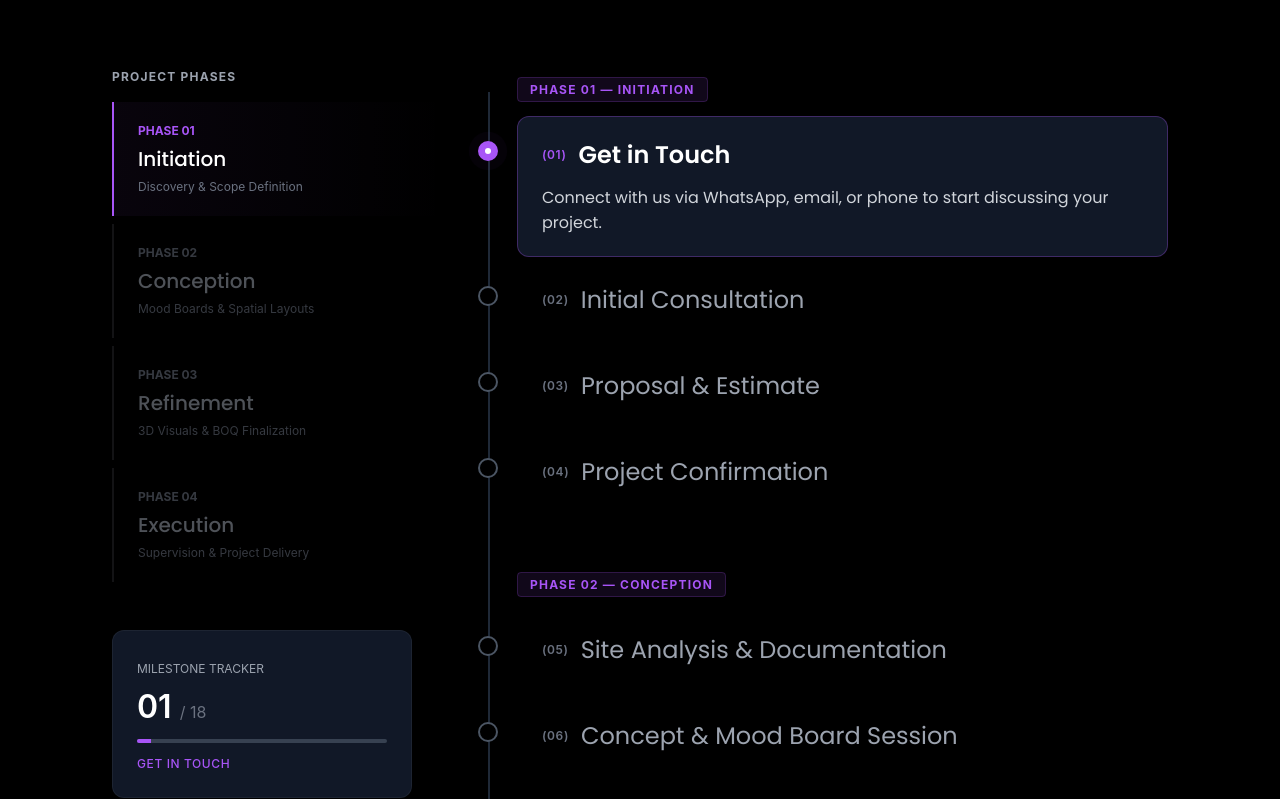
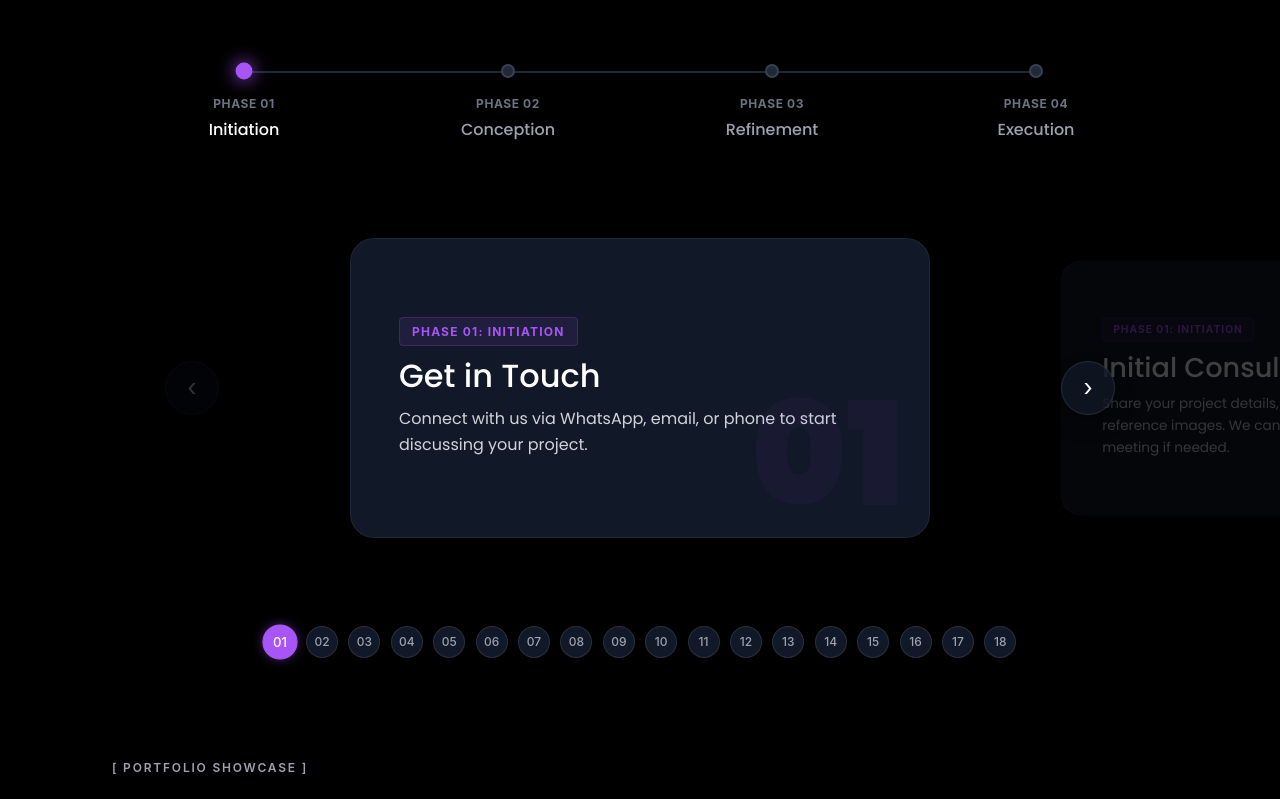
Before and after one commit to HgRakshitha/Interior_landingPage, a React (Create React App) app: page / in a window 1280 px wide. Shown: the part 6381-7180 px from the top of the page. Built offline with nearby package versions, Linux system fonts and the light colour scheme.

Commit message:
Redesign OurProcess to be a highly animated 3D horizontal carousel slide deck

```diff
--- a/src/sections/OurProcess.jsx
+++ b/src/sections/OurProcess.jsx
@@ -4,10 +4,10 @@ export default function OurProcess() {
   const [activeStep, setActiveStep] = useState(0);
 
   const phases = [
-    { name: 'Initiation', range: [0, 3], subtitle: 'Discovery & Scope Definition' },
-    { name: 'Conception', range: [4, 7], subtitle: 'Mood Boards & Spatial Layouts' },
-    { name: 'Refinement', range: [8, 11], subtitle: '3D Visuals & BOQ Finalization' },
-    { name: 'Execution', range: [12, 17], subtitle: 'Supervision & Project Delivery' }
+    { name: 'Initiation', range: [0, 3], subtitle: 'Discovery & Proposal' },
+    { name: 'Conception', range: [4, 7], subtitle: 'Design Conception' },
+    { name: 'Refinement', range: [8, 11], subtitle: 'Refinement & BOQ' },
+    { name: 'Execution', range: [12, 17], subtitle: 'Site Construction' }
   ];
 
   const stages = [
@@ -40,76 +40,218 @@ export default function OurProcess() {
 
   const activePhase = getPhaseForStep(activeStep);
 
-  const handlePhaseClick = (phaseIdx) => {
-    const firstStepOfPhase = phases[phaseIdx].range[0];
-    setActiveStep(firstStepOfPhase);
-
-    // Smooth scroll to the phase header
-    const element = document.getElementById(`phase-header-${phaseIdx}`);
-    if (element) {
-      const yOffset = -120; // offset to account for navbar or top padding
-      const y = element.getBoundingClientRect().top + window.pageYOffset + yOffset;
-      window.scrollTo({ top: y, behavior: 'smooth' });
+  const nextStep = () => {
+    if (activeStep < stages.length - 1) {
+      setActiveStep(prev => prev + 1);
     }
   };
 
+  const prevStep = () => {
+    if (activeStep > 0) {
+      setActiveStep(prev => prev - 1);
+    }
+  };
+
+  const jumpToPhase = (phaseIdx) => {
+    setActiveStep(phases[phaseIdx].range[0]);
+  };
+
   return (
-    <section className="section py-6 my-0" id="process" style={{ backgroundColor: '#000000', position: 'relative' }}>
-      {/* Global CSS for Animations and Custom Layouts */}
+    <section className="section py-6 my-0" id="process" style={{ backgroundColor: '#000000', position: 'relative', overflow: 'hidden' }}>
+
+      {/* Dynamic Design Style definitions */}
       <style>{`
-        .phase-indicator {
+        .phase-node {
           cursor: pointer;
-          padding: 1.25rem 1.5rem;
-          border-left: 2px solid #27272A;
-          transition: all 0.4s ease;
-          opacity: 0.5;
+          position: relative;
+          text-align: center;
+          z-index: 5;
+          transition: all 0.3s ease;
+          flex: 1;
         }
 
-        .phase-indicator.active {
-          border-left-color: #A855F7;
-          opacity: 1;
-          background: linear-gradient(90deg, rgba(168, 85, 247, 0.05) 0%, rgba(0,0,0,0) 100%);
+        .phase-node-circle {
+          width: 14px;
+          height: 14px;
+          border-radius: 50%;
+          background-color: #1F2937;
+          border: 2px solid #374151;
+          margin: 0 auto 0.75rem auto;
+          transition: all 0.4s ease;
         }
 
-        .step-card {
-          background-color: transparent;
-          border-radius: 12px;
-          padding: 1.25rem 1.5rem;
-          margin-bottom: 0.25rem;
-          transition: all 0.4s cubic-bezier(0.25, 1, 0.5, 1);
-          border: 1px solid transparent;
-          position: relative;
+        .phase-node.active .phase-node-circle {
+          background-color: #A855F7;
+          border-color: #A855F7;
+          box-shadow: 0 0 15px #A855F7;
+          transform: scale(1.2);
         }
 
-        .step-card:hover, .step-card.active {
-          background-color: #111827;
-          border-color: rgba(168, 85, 247, 0.15);
-          box-shadow: 0 10px 25px -10px rgba(0, 0, 0, 0.5);
+        .phase-node.active h4 {
+          color: #FFFFFF !important;
         }
 
-        .step-card.active {
-          border-color: rgba(168, 85, 247, 0.3);
+        .phase-node.active p {
+          color: #A855F7 !important;
         }
 
-        @keyframes pulse-glow {
-          0% {
-            box-shadow: 0 0 0 0 rgba(168, 85, 247, 0.4);
+        .carousel-track {
+          position: relative;
+          height: 380px;
+          width: 100%;
+          display: flex;
+          align-items: center;
+          justify-content: center;
+          margin: 3rem 0;
         }
-          70% {
-            box-shadow: 0 0 0 10px rgba(168, 85, 247, 0);
+
+        .carousel-card {
+          position: absolute;
+          width: 580px;
+          height: 300px;
+          background-color: #111827;
+          border: 1px solid rgba(255, 255, 255, 0.06);
+          border-radius: 24px;
+          padding: 3rem;
+          display: flex;
+          flex-direction: column;
+          justify-content: center;
+          transition: all 0.6s cubic-bezier(0.25, 1, 0.3, 1);
+          box-shadow: 0 4px 30px rgba(0, 0, 0, 0.4);
         }
-          100% {
-            box-shadow: 0 0 0 0 rgba(168, 85, 247, 0);
+
+        .carousel-card-bg-num {
+          position: absolute;
+          right: 25px;
+          bottom: 10px;
+          font-size: 9rem;
+          font-weight: 900;
+          color: rgba(255, 255, 255, 0.025);
+          line-height: 1;
+          pointer-events: none;
+          font-family: 'Poppins', sans-serif;
+          user-select: none;
+          transition: color 0.4s ease;
+        }
+
+        .carousel-card.active .carousel-card-bg-num {
+          color: rgba(168, 85, 247, 0.05);
+        }
+
+        .carousel-arrow {
+          position: absolute;
+          top: 50%;
+          transform: translateY(-50%);
+          width: 54px;
+          height: 54px;
+          border-radius: 50%;
+          background-color: rgba(17, 24, 39, 0.8);
+          border: 1px solid rgba(255, 255, 255, 0.1);
+          color: #FFFFFF;
+          font-size: 1.5rem;
+          display: flex;
+          align-items: center;
+          justify-content: center;
+          cursor: pointer;
+          transition: all 0.3s ease;
+          z-index: 20;
+          box-shadow: 0 10px 20px rgba(0,0,0,0.3);
+        }
+
+        .carousel-arrow:hover:not(.disabled) {
+          background-color: #A855F7;
+          border-color: #A855F7;
+          box-shadow: 0 0 15px rgba(168, 85, 247, 0.5);
+          transform: translateY(-50%) scale(1.08);
+        }
+
+        .carousel-arrow.disabled {
+          opacity: 0.2;
+          cursor: not-allowed;
+        }
+
+        .carousel-arrow.prev {
+          left: 5%;
+        }
+
+        .carousel-arrow.next {
+          right: 5%;
+        }
+
+        .dots-row {
+          display: flex;
+          justify-content: center;
+          align-items: center;
+          gap: 0.65rem;
+          flex-wrap: wrap;
+          max-width: 800px;
+          margin: 0 auto;
+        }
+
+        .dot-button {
+          width: 32px;
+          height: 32px;
+          border-radius: 50%;
+          background-color: #111827;
+          border: 1px solid rgba(255, 255, 255, 0.1);
+          color: #9CA3AF;
+          font-size: 0.75rem;
+          font-weight: 500;
+          cursor: pointer;
+          display: flex;
+          align-items: center;
+          justify-content: center;
+          transition: all 0.3s ease;
+        }
+
+        .dot-button:hover {
+          border-color: rgba(168, 85, 247, 0.5);
+          color: #FFFFFF;
+        }
+
+        .dot-button.active {
+          background-color: #A855F7;
+          border-color: #A855F7;
+          color: #FFFFFF;
+          box-shadow: 0 0 10px rgba(168, 85, 247, 0.4);
+          transform: scale(1.1);
+        }
+
+        @media screen and (max-width: 1024px) {
+          .carousel-card {
+            width: 480px;
+            padding: 2.5rem;
           }
         }
 
-        .glow-dot {
-          animation: pulse-glow 2s infinite;
+        @media screen and (max-width: 768px) {
+          .carousel-card {
+            width: 88%;
+            height: 290px;
+            padding: 2rem;
           }
-
-        .desc-collapse {
-          overflow: hidden;
-          transition: max-height 0.4s cubic-bezier(0.25, 1, 0.5, 1), opacity 0.4s ease;
+          .carousel-card:not(.active) {
+            opacity: 0 !important;
+            transform: scale(0.8) !important;
+            pointer-events: none;
+          }
+          .carousel-arrow {
+            top: auto;
+            bottom: -80px;
+            transform: none;
+          }
+          .carousel-arrow:hover {
+            transform: scale(1.05);
+          }
+          .carousel-arrow.prev {
+            left: 25%;
+          }
+          .carousel-arrow.next {
+            right: 25%;
+          }
+          .dots-row {
+            margin-top: 6.5rem;
+          }
         }
       `}</style>
 
@@ -122,7 +264,7 @@ export default function OurProcess() {
           </span>
         </div>
 
-        {/* Header Title */}
+        {/* Section Heading */}
         <div className="columns is-desktop mb-6">
           <div className="column is-6">
             <h2 className="title" style={{
@@ -133,233 +275,182 @@ export default function OurProcess() {
               color: '#FFFFFF',
               margin: 0
             }}>
-              A structured path <br />
-              <span className="serif-italic pr-2" style={{ color: '#A855F7', fontStyle: 'italic' }}>from vision</span> to reality.
+              A fluid showcase <br />
+              <span className="serif-italic pr-2" style={{ color: '#A855F7', fontStyle: 'italic' }}>of our design</span> roadmap.
             </h2>
           </div>
           <div className="column is-6 is-flex is-align-items-flex-end">
             <p className="is-size-6" style={{ color: '#D1D5DB', lineHeight: '1.7', fontFamily: 'Poppins, sans-serif', maxWidth: '450px' }}>
-              We divide the interior design journey into 18 steps across 4 major phases. Hover over a milestone or use the dynamic progress guide to explore our flow.
+              Explore the 18 milestones of our bespoke design workflow. Click the phases or step numbers to trace our interactive roadmap.
             </p>
           </div>
         </div>
 
-        {/* Main Content Area */}
-        <div className="columns is-desktop mt-6">
+        {/* Phase Timeline Header */}
+        <div style={{ position: 'relative', marginTop: '3.5rem', marginBottom: '3.5rem' }}>
+          {/* Horizontal connecting line */}
+          <div style={{
+            position: 'absolute',
+            top: '7px',
+            left: '12.5%',
+            right: '12.5%',
+            height: '2px',
+            backgroundColor: '#1F2937',
+            zIndex: 1
+          }} />
+          <div style={{
+            position: 'absolute',
+            top: '7px',
+            left: '12.5%',
+            width: `${(activePhase / 3) * 75}%`,
+            height: '2px',
+            backgroundColor: '#A855F7',
+            transition: 'width 0.5s ease',
+            zIndex: 2
+          }} />
 
-          {/* Left Column: Sticky Phase Indicators (Hides on Mobile/Tablet) */}
-          <div className="column is-4-desktop is-hidden-touch">
-            <div style={{ position: 'sticky', top: '120px' }}>
-              <p className="is-size-7 has-text-weight-bold mb-4" style={{ color: '#9CA3AF', letterSpacing: '0.1em' }}>
-                PROJECT PHASES
-              </p>
-
-              <div className="is-flex is-flex-direction-column" style={{ gap: '0.5rem' }}>
+          {/* Phase Nodes */}
+          <div className="is-flex" style={{ width: '100%' }}>
             {phases.map((phase, idx) => (
               <div
                 key={idx}
-                    className={`phase-indicator ${activePhase === idx ? 'active' : ''}`}
-                    onClick={() => handlePhaseClick(idx)}
+                className={`phase-node ${activePhase === idx ? 'active' : ''}`}
+                onClick={() => jumpToPhase(idx)}
               >
-                    <span className="is-size-7 has-text-weight-bold" style={{ color: activePhase === idx ? '#A855F7' : '#6B7280', display: 'block', marginBottom: '0.25rem' }}>
+                <div className="phase-node-circle" />
+                <span className="is-size-7 has-text-weight-bold" style={{ color: '#6B7280', letterSpacing: '0.05em' }}>
                   PHASE 0{idx + 1}
                 </span>
-                    <h3 className="is-size-5" style={{ color: activePhase === idx ? '#FFFFFF' : '#9CA3AF', fontFamily: 'Poppins, sans-serif', fontWeight: 500 }}>
+                <h4 className="is-size-6 is-hidden-mobile" style={{ color: '#9CA3AF', fontFamily: 'Poppins, sans-serif', fontWeight: 500, marginTop: '0.25rem' }}>
                   {phase.name}
-                    </h3>
-                    <p className="is-size-7 mt-1" style={{ color: '#6B7280' }}>
-                      {phase.subtitle}
-                    </p>
+                </h4>
               </div>
             ))}
           </div>
-
-              {/* Progress Tracker Card */}
-              <div className="mt-6 p-5" style={{ backgroundColor: '#111827', borderRadius: '12px', border: '1px solid rgba(255,255,255,0.05)', maxWidth: '300px' }}>
-                <span className="is-size-7" style={{ color: '#9CA3AF' }}>MILESTONE TRACKER</span>
-                <h4 className="is-size-3 mt-1 mb-2" style={{ color: '#FFFFFF', fontWeight: 600 }}>
-                  {stages[activeStep].num} <span className="is-size-6" style={{ color: '#6B7280', fontWeight: 400 }}>/ 18</span>
-                </h4>
-                <div style={{ width: '100%', height: '4px', backgroundColor: '#374151', borderRadius: '2px', overflow: 'hidden' }}>
-                  <div style={{ width: `${((activeStep + 1) / 18) * 100}%`, height: '100%', backgroundColor: '#A855F7', transition: 'width 0.4s ease' }} />
-                </div>
-                <p className="is-size-7 mt-3" style={{ color: '#A855F7', fontWeight: 500, textTransform: 'uppercase', letterSpacing: '0.05em' }}>
-                  {stages[activeStep].title}
-                </p>
-              </div>
-            </div>
         </div>
 
-          {/* Right Column: Stages Timeline */}
-          <div className="column is-8-desktop">
+        {/* 3D Carousel Stage */}
+        <div style={{ position: 'relative', width: '100%' }}>
 
-            {/* Horizontal Phase Tabs for Mobile/Tablet */}
-            <div className="is-hidden-desktop mb-6 pb-2" style={{ display: 'flex', overflowX: 'auto', gap: '1rem', borderBottom: '1px solid #27272A' }}>
-              {phases.map((phase, idx) => (
+          {/* Left Arrow */}
           <button
+            className={`carousel-arrow prev ${activeStep === 0 ? 'disabled' : ''}`}
+            onClick={prevStep}
+            aria-label="Previous step"
+          >
+            &#8249;
+          </button>
+
+          {/* Carousel Track */}
+          <div className="carousel-track">
+            {stages.map((stage, idx) => {
+              const diff = idx - activeStep;
+              let transformStyle = '';
+              let opacity = 0;
+              let zIndex = 1;
+              let pointerEvents = 'auto';
+
+              if (diff === 0) {
+                // Active Card
+                transformStyle = 'translateX(0) scale(1)';
+                opacity = 1;
+                zIndex = 10;
+              } else if (diff === -1) {
+                // Left Preview Card
+                transformStyle = 'translateX(-115%) scale(0.85)';
+                opacity = 0.25;
+                zIndex = 5;
+                pointerEvents = 'none';
+              } else if (diff === 1) {
+                // Right Preview Card
+                transformStyle = 'translateX(115%) scale(0.85)';
+                opacity = 0.25;
+                zIndex = 5;
+                pointerEvents = 'none';
+              } else if (diff < -1) {
+                // Hidden Left
+                transformStyle = 'translateX(-150%) scale(0.7)';
+                opacity = 0;
+                zIndex = 1;
+                pointerEvents = 'none';
+              } else if (diff > 1) {
+                // Hidden Right
+                transformStyle = 'translateX(150%) scale(0.7)';
+                opacity = 0;
+                zIndex = 1;
+                pointerEvents = 'none';
+              }
+
+              return (
+                <div
                   key={idx}
-                  className="button is-dark is-rounded is-small"
+                  className={`carousel-card ${diff === 0 ? 'active' : ''}`}
                   style={{
-                    backgroundColor: activePhase === idx ? '#A855F7' : '#1F2937',
-                    color: '#FFFFFF',
-                    border: 'none',
-                    padding: '0.5rem 1rem',
-                    whiteSpace: 'nowrap'
+                    transform: transformStyle,
+                    opacity: opacity,
+                    zIndex: zIndex,
+                    pointerEvents: pointerEvents
                   }}
-                  onClick={() => handlePhaseClick(idx)}
                 >
-                  Phase 0{idx + 1}: {phase.name}
-                </button>
-              ))}
+                  <div className="carousel-card-bg-num">
+                    {stage.num}
                   </div>
 
-            {/* Stages Vertical List with Progress Line */}
-            <div style={{ position: 'relative', paddingLeft: '45px' }}>
-
-              {/* Vertical Timeline Background Line */}
-              <div style={{
-                position: 'absolute',
-                left: '16px',
-                top: '24px',
-                bottom: '24px',
-                width: '2px',
-                backgroundColor: '#1F2937',
-                zIndex: 1
-              }} />
-
-              {/* Vertical Timeline Active Progress Line */}
-              <div style={{
-                position: 'absolute',
-                left: '16px',
-                top: '24px',
-                height: `${(activeStep / 17) * 98}%`,
-                width: '2px',
-                backgroundColor: '#A855F7',
-                transition: 'height 0.4s cubic-bezier(0.25, 1, 0.5, 1)',
-                zIndex: 2
-              }} />
-
-              {/* Loop through phases and render steps */}
-              {phases.map((phase, phaseIdx) => (
-                <div key={phaseIdx} className="mb-6">
-
-                  {/* Phase Header */}
-                  <div
-                    id={`phase-header-${phaseIdx}`}
-                    className="pt-2 pb-4"
-                  >
+                  <div>
+                    {/* Phase Badge */}
+                    <div className="mb-4">
                       <span
                         className="is-uppercase is-size-7 has-text-weight-bold"
                         style={{
                           color: '#A855F7',
                           backgroundColor: 'rgba(168, 85, 247, 0.1)',
-                        padding: '0.25rem 0.75rem',
+                          padding: '0.35rem 0.75rem',
                           borderRadius: '4px',
                           border: '1px solid rgba(168, 85, 247, 0.2)',
                           letterSpacing: '0.1em'
                         }}
                       >
-                      PHASE 0{phaseIdx + 1} &mdash; {phase.name.toUpperCase()}
+                        PHASE 0{getPhaseForStep(idx) + 1}: {phases[getPhaseForStep(idx)].name.toUpperCase()}
                       </span>
                     </div>
 
-                  {/* Render steps for this phase */}
-                  {stages.slice(phase.range[0], phase.range[1] + 1).map((stage, idx) => {
-                    // Calculate real global index
-                    const globalIdx = phase.range[0] + idx;
-                    const isActive = activeStep === globalIdx;
-
-                    return (
-                      <div
-                        key={globalIdx}
-                        className={`step-card ${isActive ? 'active' : ''}`}
-                        onMouseEnter={() => setActiveStep(globalIdx)}
-                        style={{ cursor: 'pointer' }}
-                      >
-                        {/* Timeline Marker Dot */}
-                        <div style={{
-                          position: 'absolute',
-                          left: '-40px',
-                          top: '24px',
-                          width: '20px',
-                          height: '20px',
-                          borderRadius: '50%',
-                          backgroundColor: isActive ? '#A855F7' : '#000000',
-                          border: `2px solid ${isActive ? '#A855F7' : '#4B5563'}`,
-                          zIndex: 3,
-                          transition: 'all 0.3s ease',
-                          display: 'flex',
-                          alignItems: 'center',
-                          justifyContent: 'center'
-                        }}
-                        className={isActive ? 'glow-dot' : ''}
-                        >
-                          <div style={{
-                            width: '6px',
-                            height: '6px',
-                            borderRadius: '50%',
-                            backgroundColor: '#FFFFFF',
-                            opacity: isActive ? 1 : 0,
-                            transition: 'opacity 0.3s ease'
-                          }} />
-                        </div>
-
-                        {/* Card Content */}
-                        <div>
-                          <div className="is-flex is-align-items-center mb-1">
-                            <span
-                              className="is-size-7 has-text-weight-semibold mr-3"
-                              style={{
-                                color: isActive ? '#A855F7' : '#6B7280',
-                                fontFamily: 'Inter, sans-serif',
-                                letterSpacing: '0.05em'
-                              }}
-                            >
-                              ({stage.num})
-                            </span>
-                            <h3
-                              className="is-size-4-desktop is-size-5-touch"
-                              style={{
-                                fontFamily: 'Poppins, sans-serif',
-                                color: isActive ? '#FFFFFF' : '#9CA3AF',
-                                fontWeight: isActive ? 600 : 400,
-                                transition: 'color 0.3s ease'
-                              }}
-                            >
+                    {/* Step Title */}
+                    <h3 className="title is-size-3 mb-3" style={{ fontFamily: 'Poppins, sans-serif', color: '#FFFFFF', fontWeight: 500 }}>
                       {stage.title}
                     </h3>
-                          </div>
 
-                          {/* Expandable Description Area */}
-                          <div
-                            className="desc-collapse"
-                            style={{
-                              maxHeight: isActive ? '120px' : '0px',
-                              opacity: isActive ? 1 : 0
-                            }}
-                          >
-                            <p
-                              className="is-size-6 mt-2 pr-4"
-                              style={{
-                                color: '#D1D5DB',
-                                lineHeight: '1.6',
-                                fontFamily: 'Poppins, sans-serif'
-                              }}
-                            >
+                    {/* Step Description */}
+                    <p className="is-size-6" style={{ color: '#D1D5DB', lineHeight: '1.6', fontFamily: 'Poppins, sans-serif' }}>
                       {stage.desc}
                     </p>
                   </div>
                 </div>
-
-                      </div>
               );
             })}
           </div>
-              ))}
 
-            </div>
+          {/* Right Arrow */}
+          <button
+            className={`carousel-arrow next ${activeStep === stages.length - 1 ? 'disabled' : ''}`}
+            onClick={nextStep}
+            aria-label="Next step"
+          >
+            &#8250;
+          </button>
         </div>
 
+        {/* Step dots navigation */}
+        <div className="dots-row">
+          {stages.map((stage, idx) => (
+            <button
+              key={idx}
+              className={`dot-button ${activeStep === idx ? 'active' : ''}`}
+              onClick={() => setActiveStep(idx)}
+              title={stage.title}
+            >
+              {stage.num}
+            </button>
+          ))}
         </div>
 
       </div>
```
Lines whose indentation alone changed are shown as unchanged.
